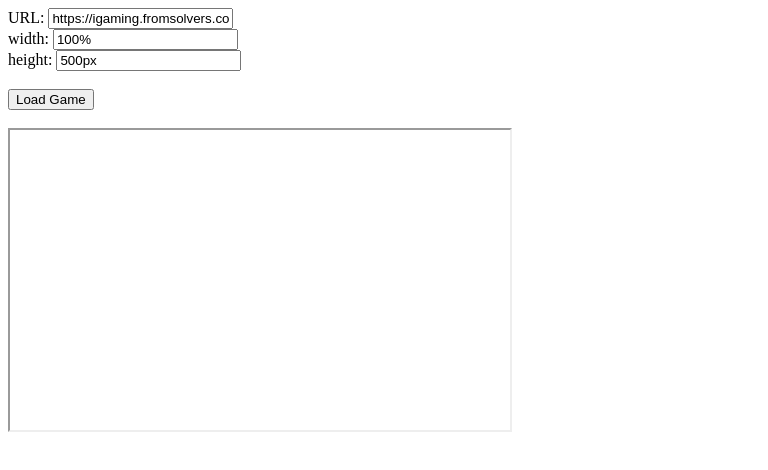
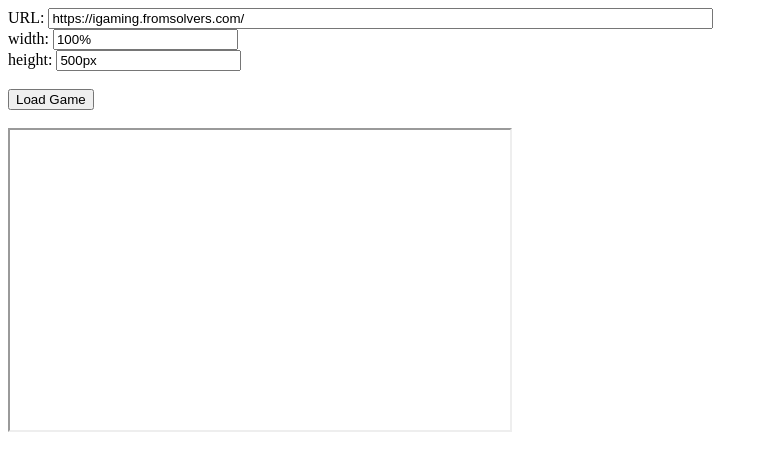
Before and after one commit to antonio-fromsolvers/antonio-fromsolvers.github.io, a plain HTML site: page iframe.html in a window 1280 px wide. Shown: the whole page, without its empty margins (0-768 px from the left). Drawn offline with Linux system fonts and the light colour scheme.

Commit message:
Update iframe

```diff
--- a/iframe.html
+++ b/iframe.html
@@ -18,7 +18,7 @@ function loadPage(form) {
 <body>
 
 <form name="myForm" action="" method="GET">
-  URL: <input type="text" name="furl" value="https://igaming.fromsolvers.com/"></br>
+  URL: <input type="text" name="furl" value="https://igaming.fromsolvers.com/" size="80"></br>
   width: <input type="text" name="fwidth" value="100%"></br>
   height: <input type="text" name="fheight" value="500px"></br>
   </br>
```
